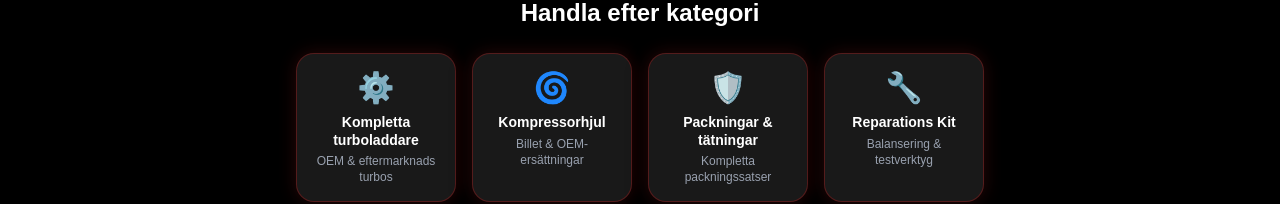
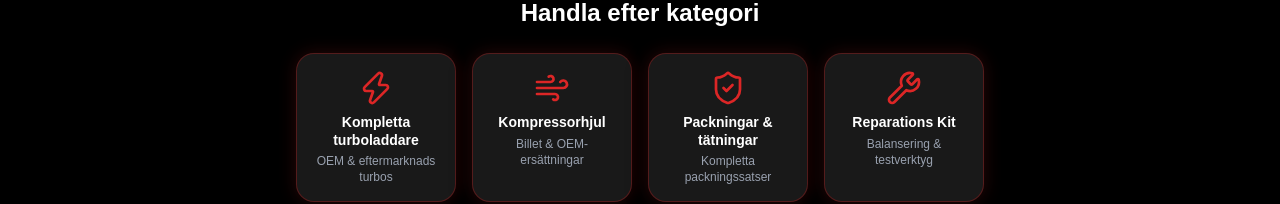
Before and after one commit to Antonyy-star/Turboshop, a Next.js app: page / in a window 1280 px wide. Shown: the part 733-937 px from the top of the page. Built offline with nearby package versions, Linux system fonts and the light colour scheme.

Commit message:
Replace category card emojis with red Lucide icons
Co-Authored-By: Claude Sonnet 4.6 <noreply@anthropic.com>

```diff
--- a/src/app/page.tsx
+++ b/src/app/page.tsx
@@ -1,15 +1,15 @@
 import Header from "@/components/Header";
 import Footer from "@/components/Footer";
 import Link from "next/link";
-import { Wrench, Package, ShieldCheck } from "lucide-react";
+import { Wrench, Package, ShieldCheck, Zap, Wind } from "lucide-react";
 import { realProducts } from "@/lib/realProducts";
 import TurboViewerWrapper from "@/components/TurboViewerWrapper";
 
 const categories = [
-  { name: "Kompletta turboladdare", icon: "⚙️", desc: "OEM & eftermarknads turbos", href: "/kategori/turboladdare" },
-  { name: "Kompressorhjul", icon: "🌀", desc: "Billet & OEM-ersättningar", href: "/kategori/kompressorhjul" },
-  { name: "Packningar & tätningar", icon: "🛡️", desc: "Kompletta packningssatser", href: "/kategori/packningar" },
-  { name: "Reparations Kit", icon: "🔧", desc: "Balansering & testverktyg", href: "/kategori/utrustning" },
+  { name: "Kompletta turboladdare", Icon: Zap,        desc: "OEM & eftermarknads turbos",   href: "/kategori/turboladdare" },
+  { name: "Kompressorhjul",         Icon: Wind,       desc: "Billet & OEM-ersättningar",    href: "/kategori/kompressorhjul" },
+  { name: "Packningar & tätningar", Icon: ShieldCheck, desc: "Kompletta packningssatser",   href: "/kategori/packningar" },
+  { name: "Reparations Kit",        Icon: Wrench,     desc: "Balansering & testverktyg",    href: "/kategori/utrustning" },
 ];
 
 const brands = [
@@ -86,7 +86,7 @@ export default function Home() {
                   className="feature-card block p-4 text-center"
                   style={{ textDecoration: "none", width: 160 }}
                 >
-                  <div className="text-3xl mb-2">{cat.icon}</div>
+                  <cat.Icon size={36} color="#DC2626" strokeWidth={1.8} className="mx-auto mb-2" />
                   <h3 className="font-semibold text-sm text-white leading-tight">{cat.name}</h3>
                   <p className="text-xs text-gray-400 mt-1">{cat.desc}</p>
                 </Link>
```
